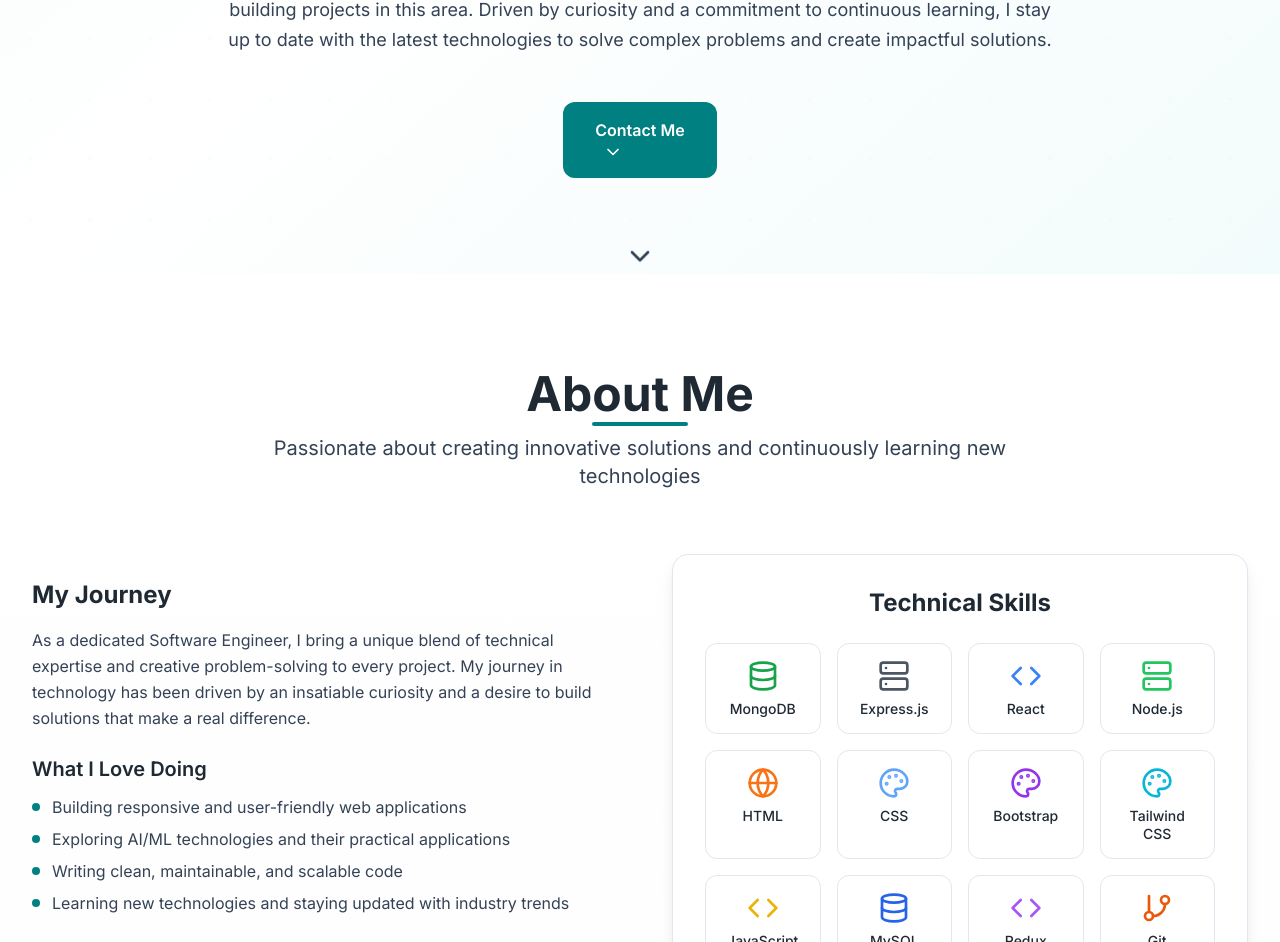
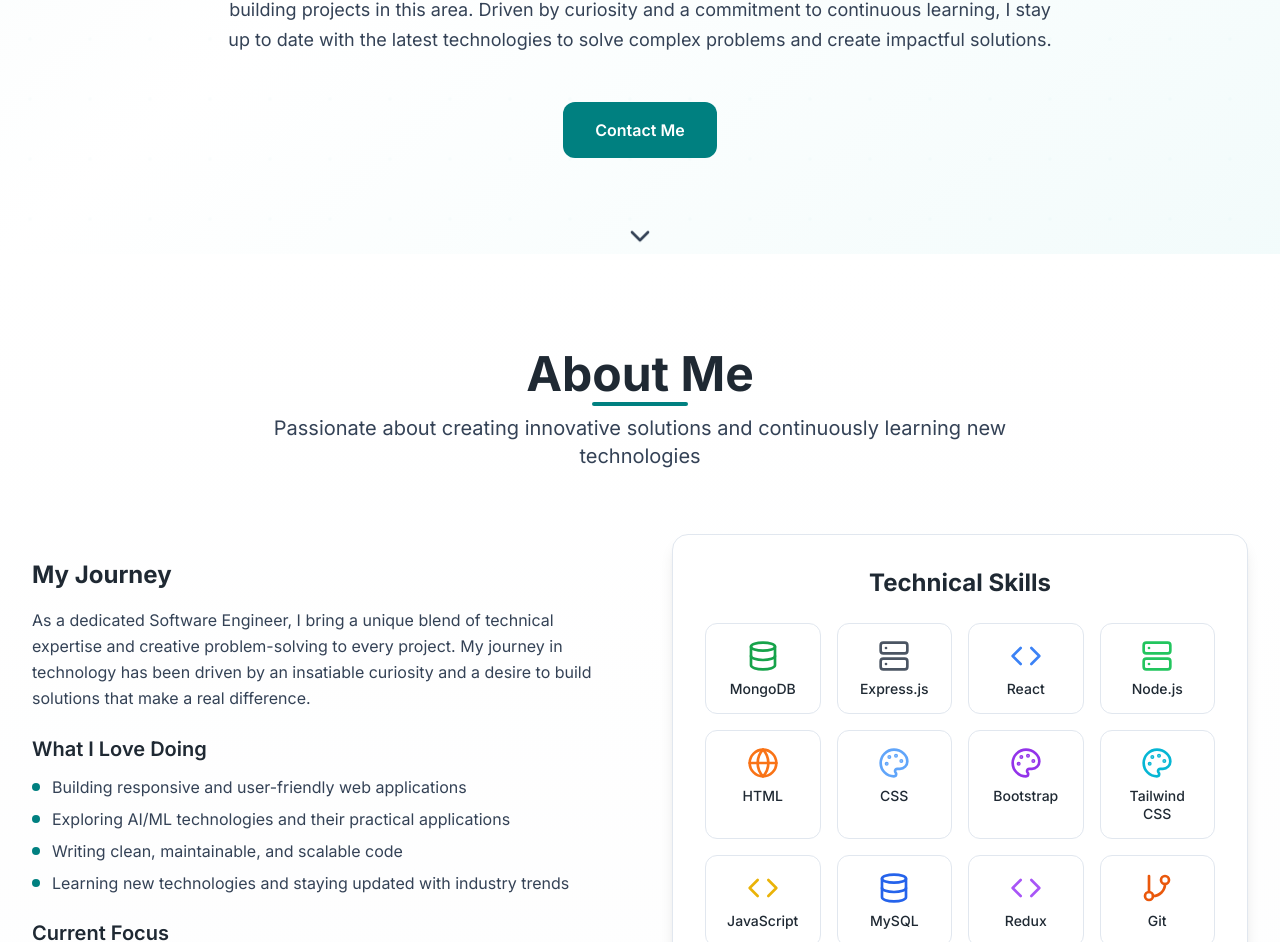
Before and after one commit to hitesh-kumar123/Portfolio_HK, a React (Vite) app: page / in a window 1280 px wide. Shown: the part 831-1773 px from the top of the page. Built offline with nearby package versions, Linux system fonts and the light colour scheme.

Commit message:
remove animation  Contact Me

```diff
--- a/src/components/Hero.tsx
+++ b/src/components/Hero.tsx
@@ -81,7 +81,6 @@ const Hero = () => {
           <div className="flex flex-row gap-4 justify-center items-center mb-16">
             <button onClick={scrollToContact} className="btn-hero group">
               Contact Me
-              <ChevronDown className="ml-2 w-5 h-5 transition-transform duration-300 group-hover:translate-y-1" />
             </button>
             {/* <a
               href="#"
```
